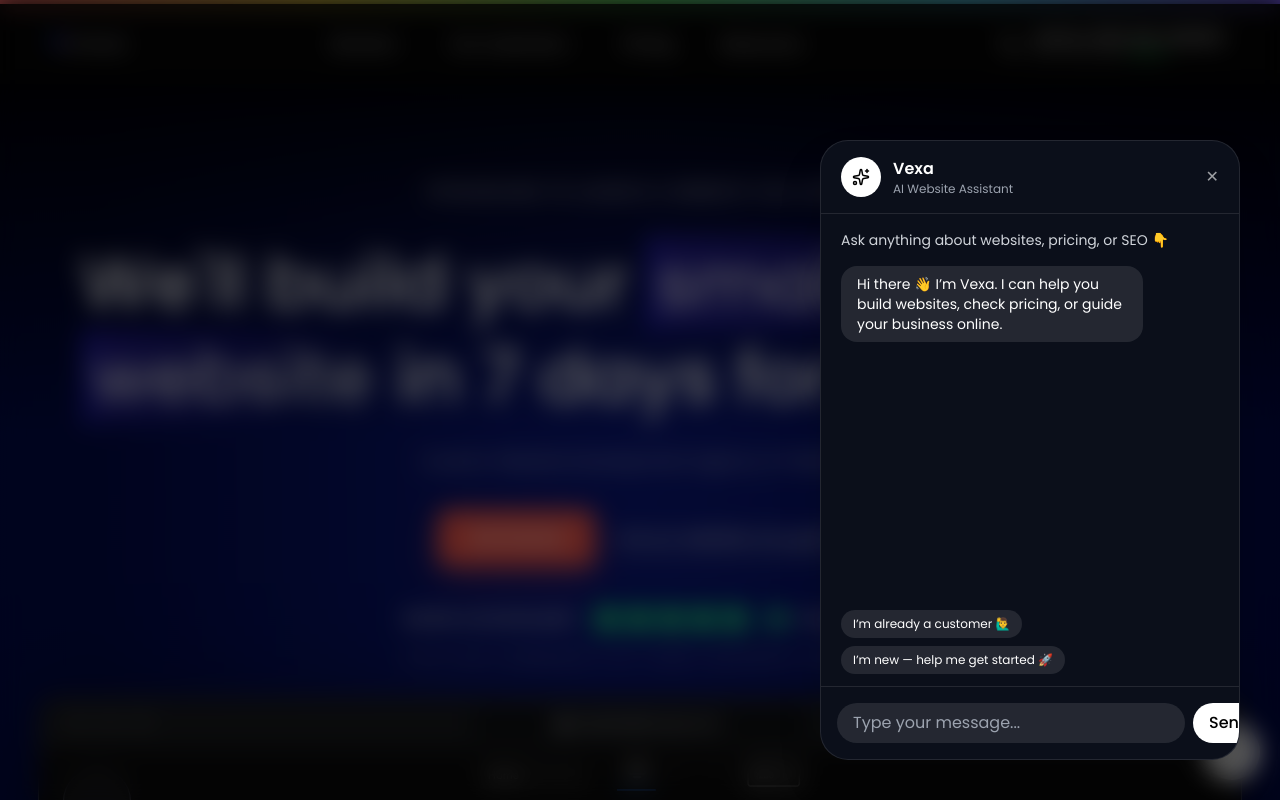
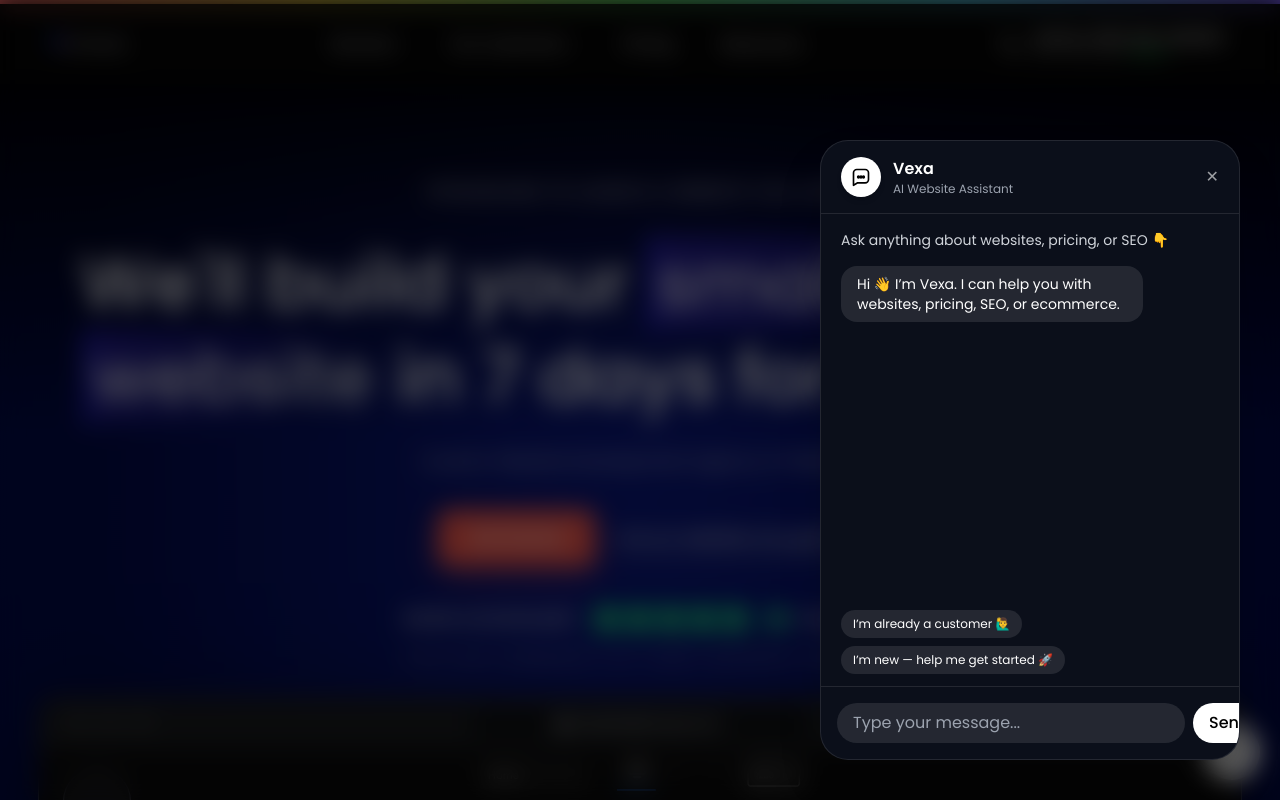
Before and after one commit to tahaawan0094/Vertexia-25-5-26, a Next.js app: page / in a window 1280 px wide. Both pictures are taken after a click on the button 1232 px from the left and 752 px from the top of the page. Shown: the top 800 px of the page. Built offline with nearby package versions, Linux system fonts and the light colour scheme.

Commit message:
icon changed bot

```diff
--- a/components/layout/VexaBot.tsx
+++ b/components/layout/VexaBot.tsx
@@ -2,7 +2,6 @@
 
 import { AnimatePresence, motion } from "framer-motion";
 import { useState } from "react";
-import { Sparkles } from "lucide-react";
 
 const quickReplies = [
   "I’m already a customer 🙋‍♂️",
@@ -12,7 +11,6 @@ const quickReplies = [
 function getBotReply(text: string) {
   const lower = text.toLowerCase();
 
-  // PRICING
   if (
     lower.includes("price") ||
     lower.includes("cost") ||
@@ -23,7 +21,6 @@ function getBotReply(text: string) {
     return "Our websites start from PKR 22,000 depending on features and complexity.";
   }
 
-  // ECOMMERCE
   if (
     lower.includes("ecom") ||
     lower.includes("shop") ||
@@ -34,11 +31,8 @@ function getBotReply(text: string) {
     return "Yes 👍 We build full ecommerce stores with cart, checkout, and payment integration.";
   }
 
-  // SERVICES
   if (
     lower.includes("service") ||
-    lower.includes("what do you do") ||
-    lower.includes("offer") ||
     lower.includes("build") ||
     lower.includes("website") ||
     lower.includes("design")
@@ -46,7 +40,6 @@ function getBotReply(text: string) {
     return "We create custom React / Next.js websites, ecommerce stores, and SEO-optimized business websites.";
   }
 
-  // SEO
   if (
     lower.includes("seo") ||
     lower.includes("ranking") ||
@@ -55,7 +48,6 @@ function getBotReply(text: string) {
     return "Yes 👍 We also provide SEO services to help your website rank on Google and get organic traffic.";
   }
 
-  // GREETING
   if (
     lower.includes("hi") ||
     lower.includes("hello") ||
@@ -64,14 +56,13 @@ function getBotReply(text: string) {
     return "Hey 👋 I’m Vexa. Tell me what you want to build or improve for your business.";
   }
 
-  // SMART FALLBACK (not repetitive)
-  const fallbackReplies = [
+  const fallback = [
     "Can you tell me a bit more so I can help you better?",
     "I can help with pricing, websites, SEO, or ecommerce. What are you looking for?",
     "Are you trying to build a new website or improve an existing one?",
   ];
 
-  return fallbackReplies[Math.floor(Math.random() * fallbackReplies.length)];
+  return fallback[Math.floor(Math.random() * fallback.length)];
 }
 
 export default function VexaBot() {
@@ -83,7 +74,7 @@ export default function VexaBot() {
       id: 1,
       from: "bot",
       text:
-        "Hi there 👋 I’m Vexa. I can help you build websites, check pricing, or guide your business online.",
+        "Hi 👋 I’m Vexa. I can help you with websites, pricing, SEO, or ecommerce.",
     },
   ]);
 
@@ -91,17 +82,13 @@ export default function VexaBot() {
     const value = (text ?? input).trim();
     if (!value) return;
 
-    // USER MESSAGE
-    const userMessage = {
-      id: Date.now(),
-      from: "user",
-      text: value,
-    };
+    setMessages((prev) => [
+      ...prev,
+      { id: Date.now(), from: "user", text: value },
+    ]);
 
-    setMessages((prev) => [...prev, userMessage]);
     setInput("");
 
-    // BOT RESPONSE
     setTimeout(() => {
       setMessages((prev) => [
         ...prev,
@@ -139,8 +126,23 @@ export default function VexaBot() {
               {/* HEADER */}
               <div className="flex items-center justify-between px-5 py-4 border-b border-white/10">
                 <div className="flex items-center gap-3">
-                  <div className="h-10 w-10 rounded-full bg-white flex items-center justify-center">
-                    <Sparkles size={18} className="text-black" />
+                  {/* CUSTOM ICON (NO LIBRARY) */}
+                  <div className="h-10 w-10 rounded-full bg-white flex items-center justify-center shadow-md">
+                <svg
+  width="20"
+  height="20"
+  viewBox="0 0 24 24"
+  fill="none"
+  stroke="black"
+  strokeWidth="2"
+  strokeLinecap="round"
+  strokeLinejoin="round"
+>
+  <path d="M21 15a4 4 0 0 1-4 4H8l-5 3V7a4 4 0 0 1 4-4h10a4 4 0 0 1 4 4z" />
+  <circle cx="9" cy="12" r="1" />
+  <circle cx="12" cy="12" r="1" />
+  <circle cx="15" cy="12" r="1" />
+</svg>
                   </div>
 
                   <div>
@@ -223,7 +225,22 @@ export default function VexaBot() {
         onClick={() => setIsOpen(true)}
         className="h-14 w-14 rounded-full bg-white shadow-xl flex items-center justify-center hover:scale-105 transition"
       >
-        <Sparkles size={20} className="text-black" />
+        {/* SAME ICON */}
+<svg
+  width="20"
+  height="20"
+  viewBox="0 0 24 24"
+  fill="none"
+  stroke="black"
+  strokeWidth="2"
+  strokeLinecap="round"
+  strokeLinejoin="round"
+>
+  <path d="M21 15a4 4 0 0 1-4 4H8l-5 3V7a4 4 0 0 1 4-4h10a4 4 0 0 1 4 4z" />
+  <circle cx="9" cy="12" r="1" />
+  <circle cx="12" cy="12" r="1" />
+  <circle cx="15" cy="12" r="1" />
+</svg>
       </button>
     </div>
   );
```
